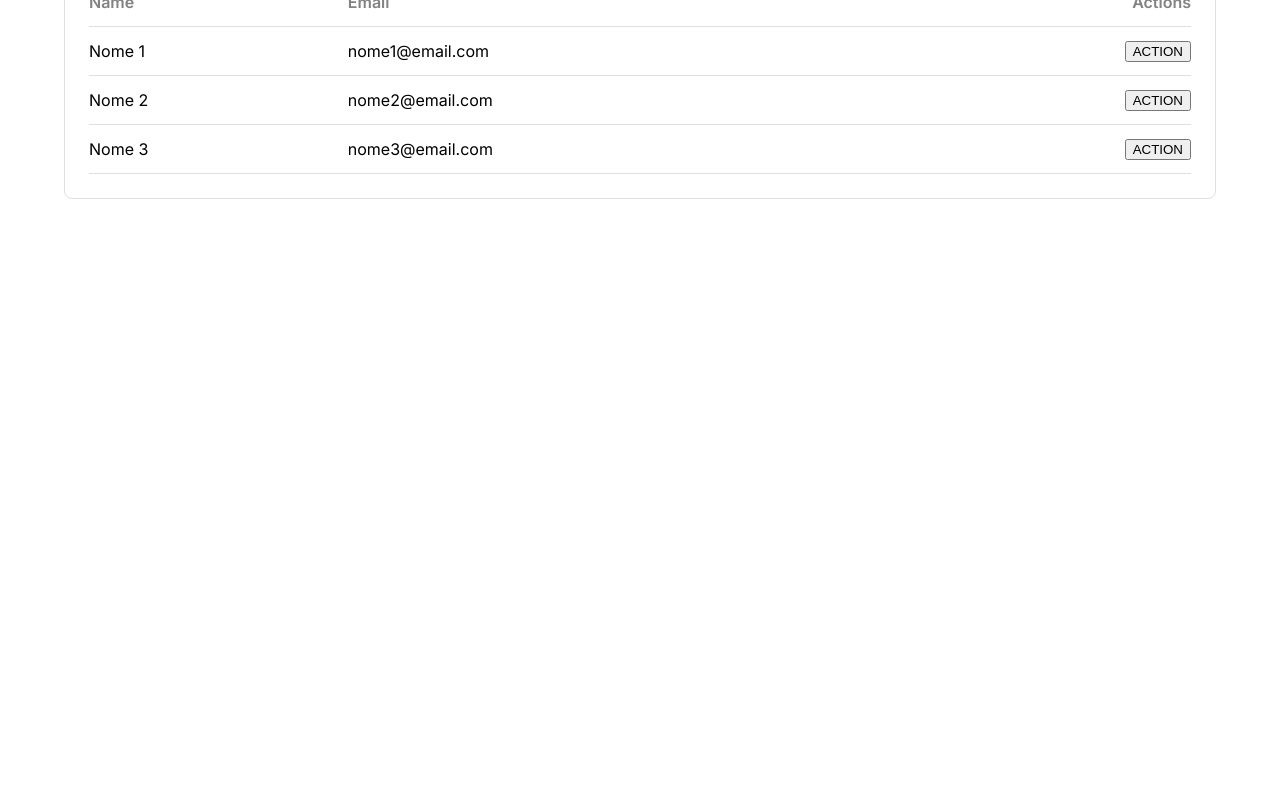
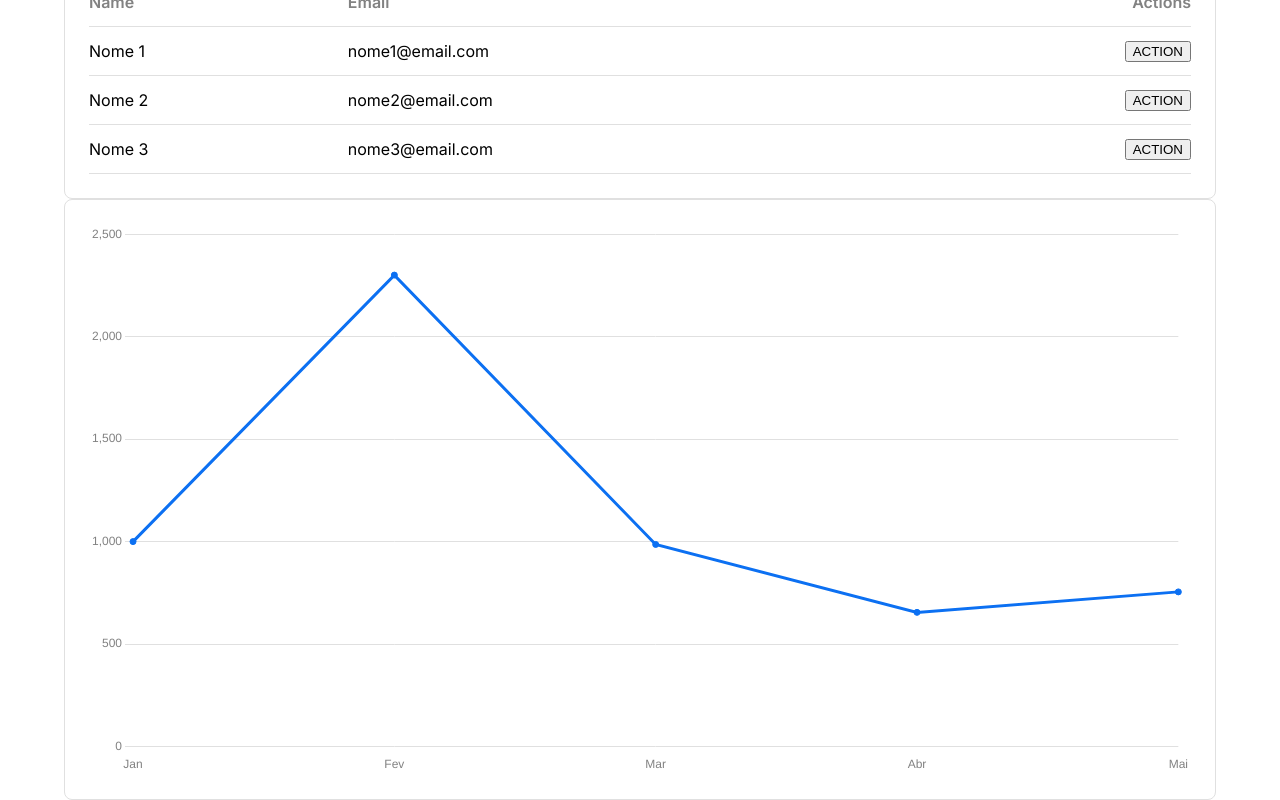
Before and after one commit to JoaoVictorDeSouza/dnc-sales-dashboard-joao, a React (Vite) app: page /home in a window 1280 px wide. Shown: the part 398-1198 px from the top of the page. Before the commit the page ends 800 px from the top, so only its background shows below. Built offline with nearby package versions, Linux system fonts and the light colour scheme.

Commit message:
Chart Component

```diff
--- a/package.json
+++ b/package.json
@@ -23,11 +23,11 @@
     "@types/js-cookie": "^3.0.6",
     "@types/styled-components": "^5.1.34",
     "axios": "^1.7.2",
-    "chart.js": "^4.4.3",
+    "chart.js": "^4.5.0",
     "js-cookie": "^3.0.5",
     "jwt-decode": "^4.0.0",
     "react": "^18.2.0",
-    "react-chartjs-2": "^5.2.0",
+    "react-chartjs-2": "^5.3.0",
     "react-dom": "^18.2.0",
     "react-redux": "^9.1.2",
     "react-router-dom": "^6.23.1",
--- /dev/null
+++ b/src/components/CustomChart.tsx
@@ -0,0 +1,81 @@
+import { useTheme } from 'styled-components'
+import {
+  Chart as ChartJS,
+  CategoryScale,
+  LinearScale,
+  BarElement,
+  PointElement,
+  LineElement,
+  Title,
+  Tooltip,
+  Legend,
+} from 'chart.js'
+import { Line } from 'react-chartjs-2'
+import { Bar } from 'react-chartjs-2'
+import { CustomChartProps } from '@/types'
+
+ChartJS.register(
+  CategoryScale,
+  LinearScale,
+  BarElement,
+  PointElement,
+  LineElement,
+  Title,
+  Tooltip,
+  Legend
+)
+
+function CustomChart(props: CustomChartProps) {
+  const { data, labels, type } = props
+  const theme = useTheme()
+  const options = {
+    responsive: true,
+    scaleShowVerticalLines: false,
+    scales: {
+      x: {
+        border: {
+          display: false,
+        },
+        grid: {
+          display: false,
+        },
+        ticks: {
+          color: theme.typographies.subtitle,
+        },
+      },
+      y: {
+        border: {
+          display: false,
+        },
+        grid: {
+          color: theme.appDefaultStroke,
+        },
+        ticks: {
+          color: theme.typographies.subtitle,
+        },
+      },
+    },
+    plugins: {
+      legend: {
+        display: false,
+      },
+    },
+  }
+  const chartData = {
+    labels,
+    datasets: [
+      {
+        data: data,
+        borderColor: 'rgb(12, 112, 242)',
+        backgroundColor: 'rgba(12, 112, 242, 1)',
+      },
+    ],
+  }
+  return type === 'bar' ? (
+    <Bar options={options} data={chartData} />
+  ) : (
+    <Line options={options} data={chartData} />
+  )
+}
+
+export default CustomChart
--- a/src/components/index.ts
+++ b/src/components/index.ts
@@ -1,4 +1,5 @@
 export { default as AvatarsList } from './AvatarsList'
+export { default as CustomChart } from './CustomChart'
 export { default as CustomTable } from './CustomTable'
 export { default as FormComponent } from './FormComponent'
 export { default as Header } from './Header'
--- a/src/pages/Home.tsx
+++ b/src/pages/Home.tsx
@@ -1,4 +1,10 @@
-import { AvatarsList, CardComponent, CustomTable, Header } from '@/components'
+import {
+  AvatarsList,
+  CardComponent,
+  CustomChart,
+  CustomTable,
+  Header,
+} from '@/components'
 
 // MUI
 import Container from '@mui/material/Container'
@@ -60,6 +66,13 @@
             rows={mockTableData.rows}
           />
         </CardComponent>
+        <CardComponent>
+          <CustomChart
+            labels={['Jan', 'Fev', 'Mar', 'Abr', 'Mai']}
+            data={[1000.12, 2300.54, 986.32, 654.89, 754.89, 354.89]}
+            type="line"
+          />
+        </CardComponent>
       </Container>
     </>
   )
--- /dev/null
+++ b/src/types/customChart.d.ts
@@ -0,0 +1,5 @@
+export interface CustomChartProps {
+  labels: string[]
+  data: number[]
+  type: 'line' | 'bar'
+}
--- a/src/types/index.ts
+++ b/src/types/index.ts
@@ -1,4 +1,5 @@
 export * from './avatarsLists'
+export * from './customChart'
 export * from './customTable'
 export * from './theme'
 export * from './typographies'
```
Also changed, not shown: 1 other file (tests, documents, lock files or other folders).
